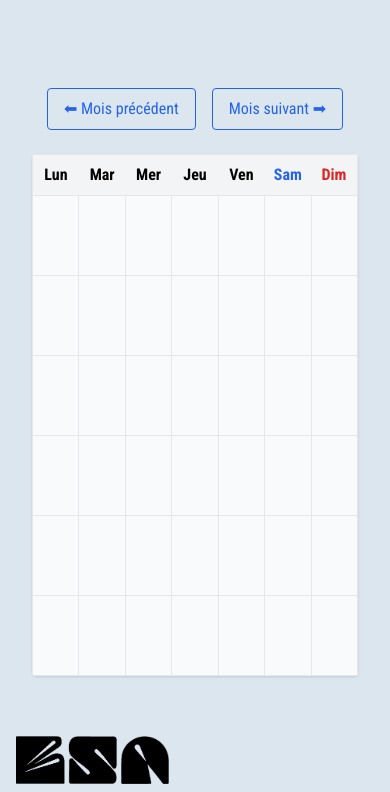
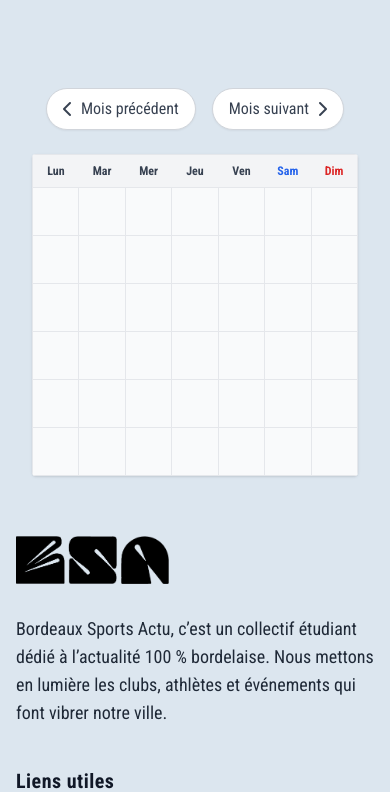
Before and after one commit to Vincent-Antoine/BordeauxSportsActu, a Symfony app: template templates/calendar/index.html.twig in a window 390 px wide. Shown: the part 80-872 px from the top of the page. Run offline with Twig, Linux system fonts and the light colour scheme; the template is opened without the code that fills it, so the values that code supplies are empty; style sheets or scripts are compiled from the project's sources; some libraries are stand-ins or nearby versions.

Commit message:
travail sur le responsive mobile

```diff
--- a/templates/calendar/day.html.twig
+++ b/templates/calendar/day.html.twig
@@ -3,10 +3,10 @@
 {% block title %}Détail du {{ date|date('d/m/Y') }}{% endblock %}
 
 {% block body %}
-<h1>Événements du {{ formattedDate }}</h1>
+<h1 class="pb-4">Événements du {{ formattedDate }}</h1>
 
 {% for e in evenements %}
-    <li class="p-4 rounded bg-gray-100">
+    <li class="p-4 rounded bg-gray-100 list-none">
         <strong>{{ e.equipeDomicile }} vs {{ e.equipeExterieur }}</strong><br>
         📍 {{ e.lieu }}<br>
         🕒 {{ e.date|date('H:i') }}<br>
--- a/templates/calendar/index.html.twig
+++ b/templates/calendar/index.html.twig
@@ -4,33 +4,37 @@
 
 {% block body %}
 <div class="max-w-5xl mx-auto py-10 px-4">
+    <!-- Titre -->
     <div class="text-center mb-6">
-        <h1 class="text-3xl font-medium mb-4">
+        <h1 class="text-3xl font-semibold mb-4 text-gray-800">
             {{ calendarTitle }}
         </h1>
-        <div class="flex justify-center gap-4">
+
+        <!-- Navigation mois -->
+        <div class="flex justify-center items-center gap-4">
             <a href="{{ path('app_calendar', { month: prevMonth, year: prevYear }) }}"
-               class="inline-block px-4 py-2 border border-blue-600 text-blue-600 rounded hover:bg-blue-100 transition">
-                ⬅ Mois précédent
+               class="inline-flex items-center gap-2 px-4 py-2 rounded-full border border-gray-300 bg-white text-gray-700 hover:bg-gray-100 transition shadow-sm">
+                <i class="fa-solid fa-chevron-left"></i> Mois précédent
             </a>
             <a href="{{ path('app_calendar', { month: nextMonth, year: nextYear }) }}"
-               class="inline-block px-4 py-2 border border-blue-600 text-blue-600 rounded hover:bg-blue-100 transition">
-                Mois suivant ➡
+               class="inline-flex items-center gap-2 px-4 py-2 rounded-full border border-gray-300 bg-white text-gray-700 hover:bg-gray-100 transition shadow-sm">
+                Mois suivant <i class="fa-solid fa-chevron-right"></i>
             </a>
         </div>
     </div>
 
+    <!-- Calendrier -->
     <div class="overflow-x-auto bg-white rounded shadow">
-        <table class="w-full table-fixed border border-gray-200 text-center">
-            <thead class="bg-gray-100">
+        <table class="w-full table-fixed border border-gray-200 text-center text-sm">
+            <thead class="bg-gray-100 text-gray-700">
                 <tr>
-                    <th class="py-2">Lun</th>
-                    <th class="py-2">Mar</th>
-                    <th class="py-2">Mer</th>
-                    <th class="py-2">Jeu</th>
-                    <th class="py-2">Ven</th>
-                    <th class="py-2 text-blue-600">Sam</th>
-                    <th class="py-2 text-red-600">Dim</th>
+                    <th class="py-2 text-xs sm:text-sm">Lun</th>
+                    <th class="py-2 text-xs sm:text-sm">Mar</th>
+                    <th class="py-2 text-xs sm:text-sm">Mer</th>
+                    <th class="py-2 text-xs sm:text-sm">Jeu</th>
+                    <th class="py-2 text-xs sm:text-sm">Ven</th>
+                    <th class="py-2 text-blue-600 text-xs sm:text-sm">Sam</th>
+                    <th class="py-2 text-red-600 text-xs sm:text-sm">Dim</th>
                 </tr>
             </thead>
             <tbody>
@@ -40,20 +44,30 @@
                     {% if i % 7 == 0 %}<tr>{% endif %}
 
                     {% if i < calendar.startDay - 1 %}
-                        <td class="h-20 border border-gray-200 bg-gray-50"></td>
+                        <td class="h-12 sm:h-24 border border-gray-200 bg-gray-50"></td>
                     {% elseif day <= calendar.daysInMonth %}
                         {% set currentDate = "%04d-%02d-%02d"|format(calendar.year, calendar.month, day) %}
                         {% set events = evenementsParDate[currentDate] ?? [] %}
-                        <td class="h-20 border border-gray-200 p-0 align-top text-left">
+                        <td class="h-12 sm:h-24 border border-gray-200 p-0 align-top text-left">
                             <a href="{{ path('app_calendar_day', { date: currentDate }) }}"
-                               class="block text-sm font-medium px-2 pt-1
+   class="block text-[11px] sm:text-sm font-medium px-1 pt-0.5 w-full
    {% if currentDate == today %}
-                                   bg-green-600 text-white font-bold rounded
+       bg-green-600 text-white font-bold rounded-t
    {% else %}
-                                   hover:bg-gray-100 transition rounded
+       hover:bg-gray-100 transition rounded-t
    {% endif %}">
     {{ day }}
 </a>
+
+{% if events is not empty %}
+    <div class="block sm:hidden">
+        <i class="fa-solid fa-circle text-red-600 text-[6px] leading-none"></i>
+    </div>
+{% endif %}
+
+
+                            <!-- Détail visible sur sm et + -->
+                            <div class="hidden sm:block">
                                 {% for event in events %}
                                     <div class="text-xs px-2 truncate leading-tight">
                                         <div><strong>{{ event.equipeDomicile }} vs {{ event.equipeExterieur }}</strong></div>
@@ -62,11 +76,11 @@
                                         </div>
                                     </div>
                                 {% endfor %}
-
+                            </div>
                         </td>
                         {% set day = day + 1 %}
                     {% else %}
-                        <td class="h-20 border border-gray-200 bg-gray-50"></td>
+                        <td class="h-12 sm:h-24 border border-gray-200 bg-gray-50"></td>
                     {% endif %}
 
                     {% if i % 7 == 6 %}</tr>{% endif %}
```
Lines whose indentation alone changed are shown as unchanged.
